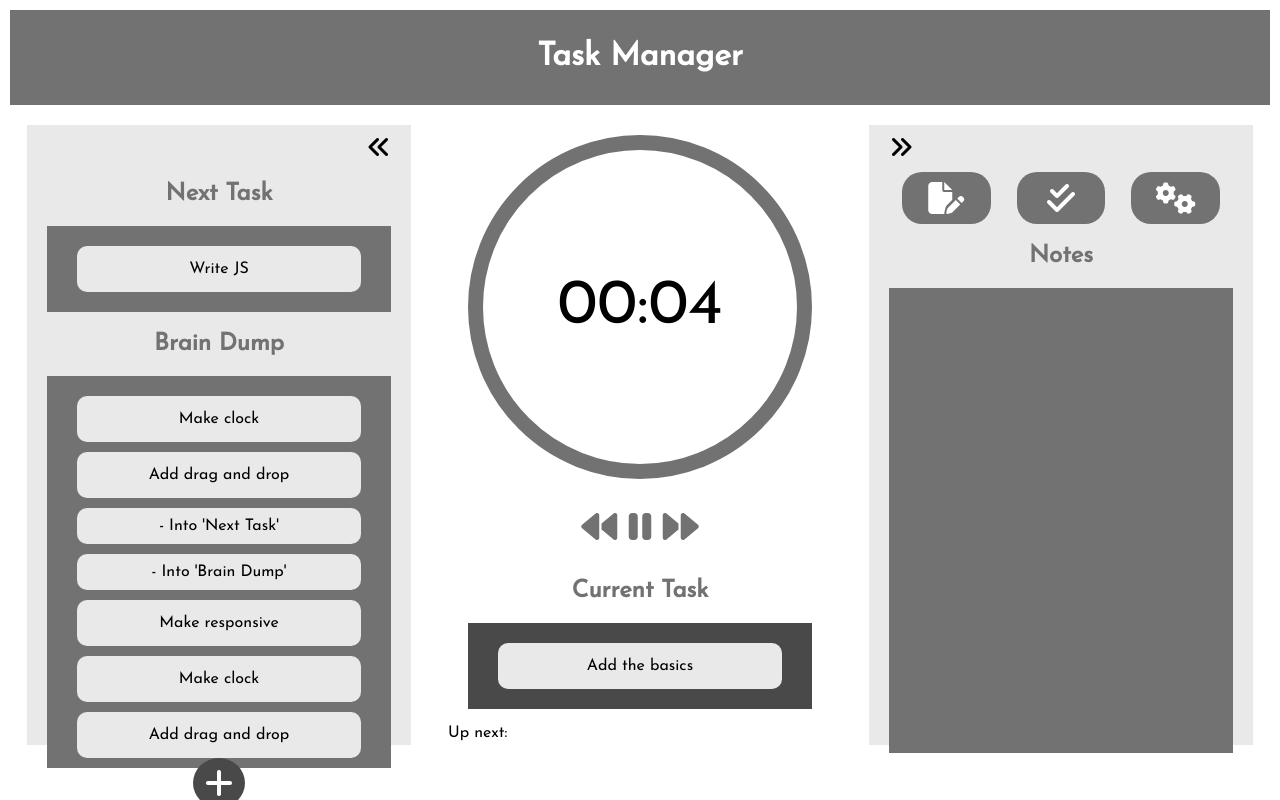
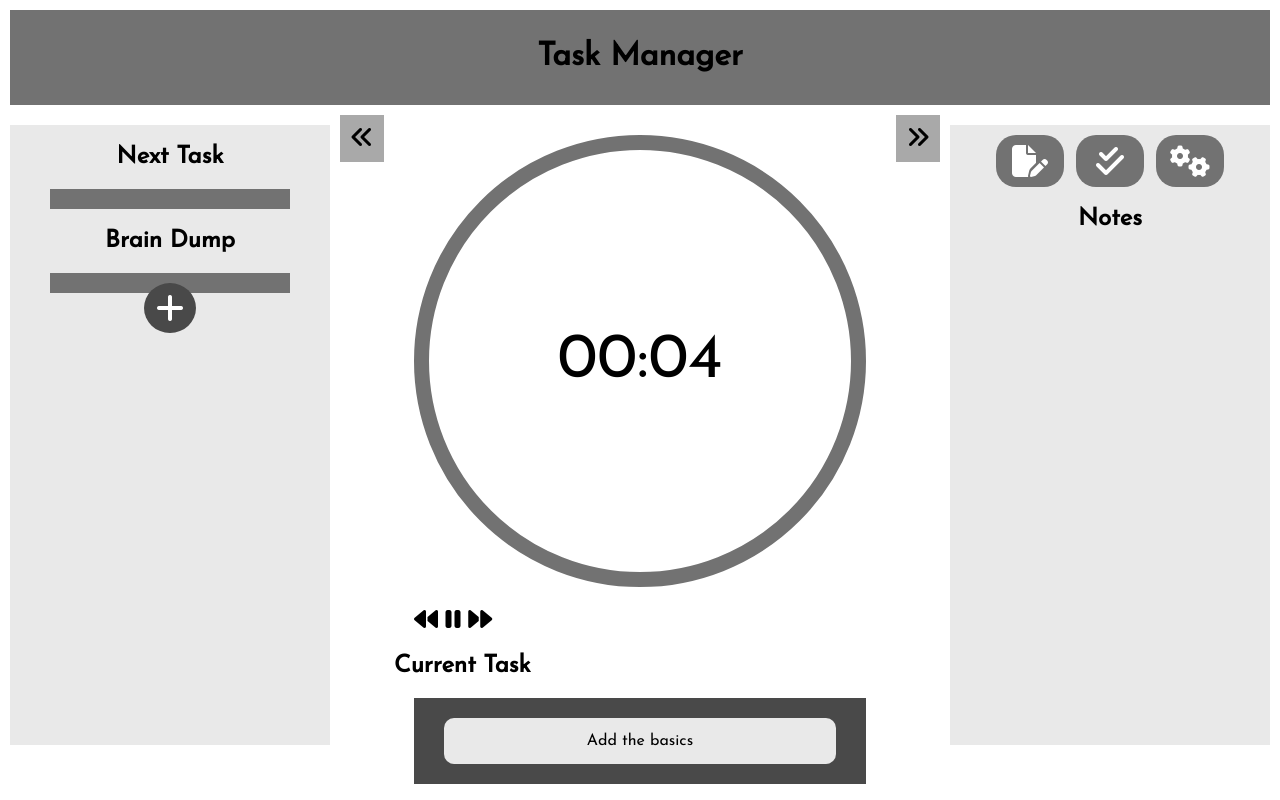
Before and after one commit to andaluciacurtis/Task-Manager-for-the-Overthinker, a plain HTML site: page index.html in a window 1280 px wide. Drawn offline with Linux system fonts and the light colour scheme.

Commit message:
make the sidebars collapsible

```diff
--- a/index.html
+++ b/index.html
@@ -19,43 +19,29 @@
 <body>
   <header><h1>Task Manager</h1></header>
   <div class="main-container">
+
+    <div class="left-container">
+
       <div class="task-container">
-      <div class="collapse-button-left"><i class="fa-solid fa-angles-left"></i></div>
-
         <h2>Next Task</h2>
         <div class="next-task-container">
-        <div class="task">Write JS</div>
         </div>
 
         <h2>Brain Dump</h2>
         <div class="brain-dump-container">
-        <div class="task">Make clock</div>
-        <div class="task">Add drag and drop</div>
-        <div class="sub-task">- Into 'Next Task'</div>
-        <div class="sub-task">- Into 'Brain Dump'</div>
-        <div class="task">Make responsive</div>
-
-        <div class="task">Make clock</div>
-        <div class="task">Add drag and drop</div>
-        <div class="sub-task">- Into 'Next Task'</div>
-        <div class="sub-task">- Into 'Brain Dump'</div>
-        <div class="task">Make responsive</div>
-
-        <div class="task">Make clock</div>
-        <div class="task">Add drag and drop</div>
-        <div class="sub-task">- Into 'Next Task'</div>
-        <div class="sub-task">- Into 'Brain Dump'</div>
-        <div class="task">Make responsive</div>
-
+        </div>
       </div>
 
       <i class="fa-solid fa-plus add-button"></i>
+
     </div>
+    <div class="collapse-button-left"><i class="fa-solid fa-angles-left"></i></div>
 
-    <div class="time-container">
+    <div class="center-container">
       <div class="timer">
         <p class="time-left">00:04</p>
       </div>
+
       <div class="task-controls">
         <h2><i class="fa-solid fa-backward"></i> <i class="fa-solid fa-pause"></i> <i class="fa-solid fa-forward"></i></h2>
       </div>
@@ -67,8 +53,10 @@
       <p>Up next: </p>
     </div>
 
+    <div class="collapse-button-right"><i class="fa-solid fa-angles-right"></i></div>
+
+    <div class="right-container">
       <div class="notes-container">
-      <div class="collapse-button-right"><i class="fa-solid fa-angles-right"></i></div>
         <div class="basic-controls">
           <i class="fa-solid fa-file-pen"></i> <i class="fa-solid fa-check-double"></i> <i class="fa-solid fa-gears"></i>
         </div>
@@ -76,6 +64,7 @@
         <div class="notes"></div>
       </div>
     </div>
+  </div>
 
   <script src="script.js"></script>
 </body>
--- a/script.js
+++ b/script.js
@@ -0,0 +1,20 @@
+const collapseButtonRight = document.querySelector(".collapse-button-right");
+const collapseButtonLeft = document.querySelector(".collapse-button-left");
+let leftIsOpen = true;
+let rightIsOpen = true;
+
+const leftContainer = document.querySelector(".left-container");
+const rightContainer = document.querySelector(".right-container");
+const centerContainer = document.querySelector(".center-container");
+
+collapseButtonLeft.addEventListener("click", ()=> {
+  leftContainer.classList.toggle("collapsed");
+})
+
+collapseButtonRight.addEventListener("click", ()=> {
+  rightContainer.classList.toggle("collapsed");
+})
+
+function resizeCenter() {
+  centerContainer.style.width = "80%";
+}
--- a/style.css
+++ b/style.css
@@ -6,19 +6,6 @@ html, body {
   margin:auto;
   font-family: 'Josefin Sans', sans-serif;
   overflow:hidden;
-}
-
-h1 {
-  color:white;
-}
-
-h2 {
-  text-align:center;
-  color:rgb(114, 114, 114);
-}
-
-i {
-  cursor:pointer;
 }
 
 header {
@@ -31,38 +18,27 @@ header {
 .main-container {
   display:flex;
   height:80%;
-  justify-content:space-evenly;
+  justify-content:space-between;
 }
 
-.task-container,  .notes-container {
+.left-container, .right-container  {
   background-color:rgb(233, 233, 233);
+  width:25%;
+  margin:10px;
+  text-align:center;
+  transition: width 0.2s;
+}
+
+.center-container {
   width:30%;
   margin:10px;
-  text-align:center;
+  transition: width 0.2s;
+  flex-grow:1;
+
 }
 
-.time-container {
-  width:30%;
-  margin:10px;
-}
-
-.task-container div, .time-container div, .notes-container div {
+.left-container div, .center-container div, .right-container div {
   margin:10px 20px;
-}
-
-.collapse-button-left {
-  text-align:right;
-  font-size:1.5rem;
-}
-
-.collapse-button-right {
-  text-align:left;
-  font-size: 1.5rem;
-}
-
-.collapse-button-right i:hover, .collapse-button-left i:hover {
-  background-color:rgb(114, 114, 114);
-  color:white;
 }
 
 /* -----------------------Left Side -----------------------*/
@@ -84,14 +60,6 @@ header {
   border-radius:10px;
   text-align:center;
   padding:15px 15px;
-  cursor:pointer;
-}
-
-.sub-task {
-  background-color:rgb(233, 233, 233);
-  border-radius:10px;
-  text-align:center;
-  padding:10px 15px;
   cursor:pointer;
 }
 
@@ -130,11 +98,6 @@ header {
   padding:10px;
 }
 
-.task-controls {
-  margin:10px;
-  font-size:1.5rem;
-}
-
 /* ----------------------- Right Side ----------------------- */
 
 .basic-controls {
@@ -161,3 +124,26 @@ header {
   height:75%;
   overflow-y:auto;
 }
+
+/* ----------------------- For Collapsing -----------------------*/
+
+.collapse-button-left {
+  font-size:1.5rem;
+  background-color:darkgrey;
+  height:fit-content;
+  padding:10px;
+  cursor:pointer;
+}
+
+.collapse-button-right {
+  font-size:1.5rem;
+  background-color:darkgrey;
+  height:fit-content;
+  padding:10px;
+  cursor:pointer;
+}
+
+.collapsed {
+  width:0px;
+  overflow:hidden;
+}
```
Lines whose indentation alone changed are shown as unchanged.
